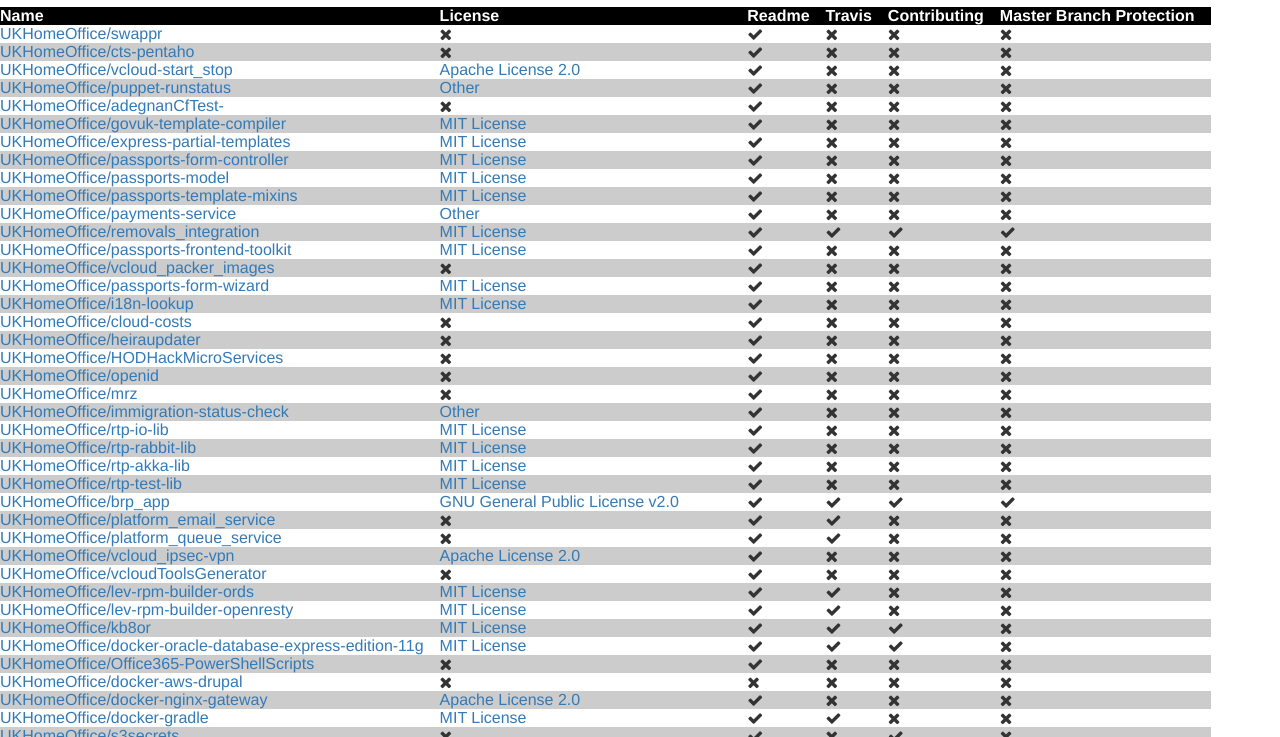
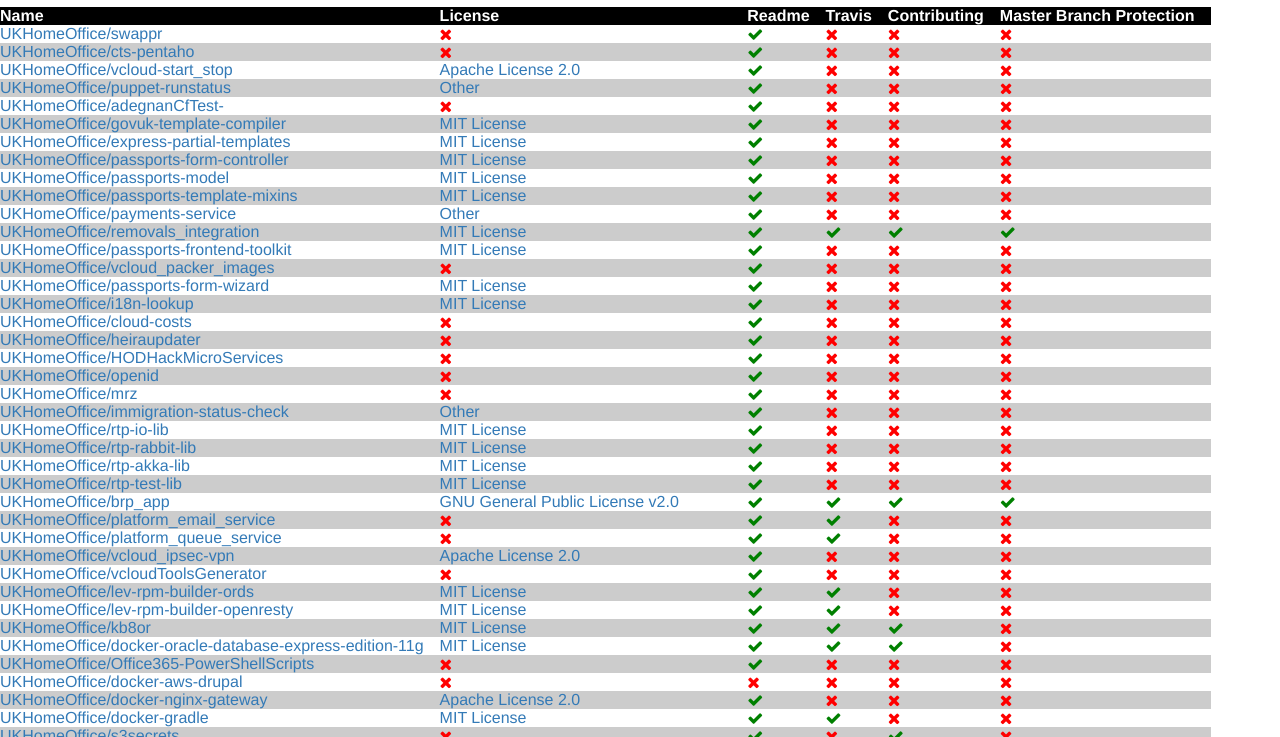
Before and after one commit to UKHomeOffice/opensource-by-default, a plain HTML site: page index.html in a window 1280 px wide. Shown: the part 63-800 px from the top of the page. Drawn offline with nearby package versions, Linux system fonts and the light colour scheme; some packages are replaced by stand-ins of ours.

Commit message:
some pretty colours

```diff
--- a/index.html
+++ b/index.html
@@ -38,6 +38,14 @@
     th, td {
       padding-right: 1em;
     }
+
+    .fa-times {
+      color: red;
+    }
+
+    .fa-check {
+      color: green;
+    }
   </style>
 </head>
 <body ng-app="App">
```
